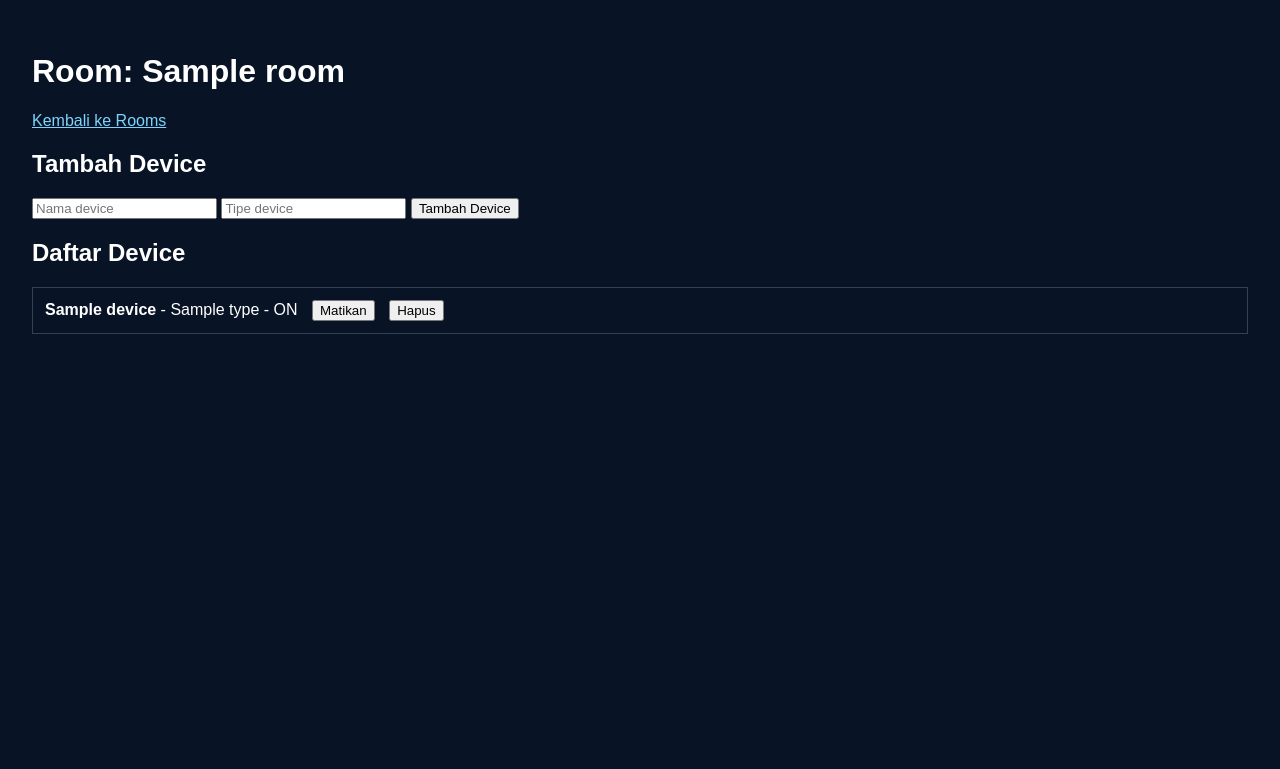
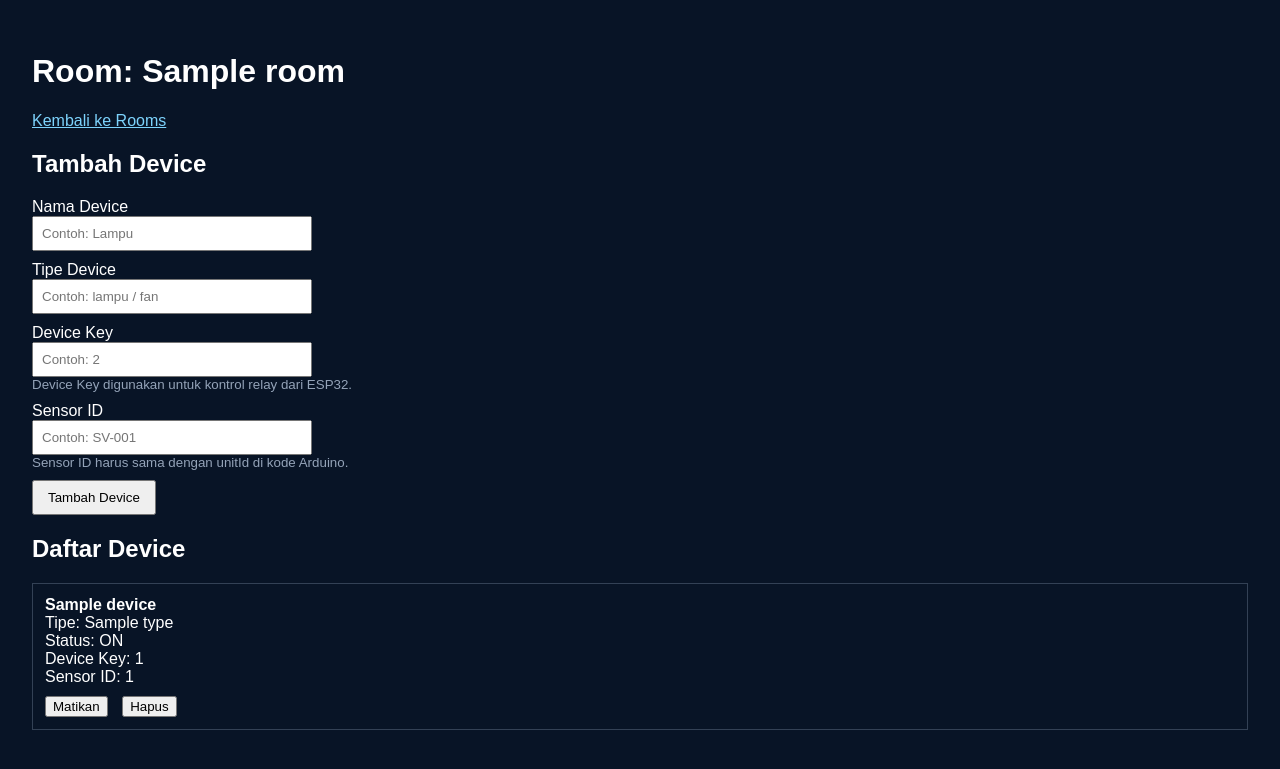
Before and after one commit to vinokayan/SMARTVOLT, a Laravel app: template resources/views/rooms-show.blade.php in a window 1280 px wide. Shown: the top 769 px of the page. Run offline with Laravel 12, Linux system fonts and the light colour scheme; the template is opened without the code that fills it: most values are stand-ins (such as "Sample title", 1, 10 or a date in 2020); some libraries are stand-ins or nearby versions.

Commit message:
Menambahakan ID sensor

```diff
--- a/resources/views/rooms-show.blade.php
+++ b/resources/views/rooms-show.blade.php
@@ -6,43 +6,129 @@
     <title>{{ $room->name }} - SmartVolt</title>
 </head>
 <body style="background:#081426; color:white; font-family:Arial; padding:24px;">
+
     <h1>Room: {{ $room->name }}</h1>
-    <p><a href="{{ route('rooms') }}" style="color:#7dd3fc;">Kembali ke Rooms</a></p>
+
+    <p>
+        <a href="{{ route('rooms') }}" style="color:#7dd3fc;">
+            Kembali ke Rooms
+        </a>
+    </p>
 
     @if(session('status'))
-        <div style="margin:12px 0; color:#86efac;">{{ session('status') }}</div>
+        <div style="margin:12px 0; color:#86efac;">
+            {{ session('status') }}
+        </div>
     @endif
 
     @if($errors->any())
-        <div style="margin:12px 0; color:#fca5a5;">{{ $errors->first() }}</div>
+        <div style="margin:12px 0; color:#fca5a5;">
+            {{ $errors->first() }}
+        </div>
     @endif
 
     <h2>Tambah Device</h2>
+
     <form action="{{ route('rooms.devices.store', $room->id) }}" method="POST" style="margin-bottom:20px;">
         @csrf
-        <input type="text" name="name" placeholder="Nama device" required>
-        <input type="text" name="type" placeholder="Tipe device">
-        <button type="submit">Tambah Device</button>
+
+        <div style="margin-bottom:10px;">
+            <label>Nama Device</label><br>
+            <input
+                type="text"
+                name="name"
+                placeholder="Contoh: Lampu"
+                required
+                style="padding:8px; width:260px;"
+            >
+        </div>
+
+        <div style="margin-bottom:10px;">
+            <label>Tipe Device</label><br>
+            <input
+                type="text"
+                name="type"
+                placeholder="Contoh: lampu / fan"
+                style="padding:8px; width:260px;"
+            >
+        </div>
+
+        <div style="margin-bottom:10px;">
+            <label>Device Key</label><br>
+            <input
+                type="text"
+                name="esp32_device_id"
+                placeholder="Contoh: 2"
+                required
+                style="padding:8px; width:260px;"
+            >
+            <small style="display:block; color:#94a3b8;">
+                Device Key digunakan untuk kontrol relay dari ESP32.
+            </small>
+        </div>
+
+        <div style="margin-bottom:10px;">
+            <label>Sensor ID</label><br>
+            <input
+                type="text"
+                name="esp_unit_id"
+                placeholder="Contoh: SV-001"
+                style="padding:8px; width:260px;"
+            >
+            <small style="display:block; color:#94a3b8;">
+                Sensor ID harus sama dengan unitId di kode Arduino.
+            </small>
+        </div>
+
+        <button type="submit" style="padding:8px 14px;">
+            Tambah Device
+        </button>
     </form>
 
     <h2>Daftar Device</h2>
+
     @forelse($devices as $device)
         <div style="margin-bottom:12px; padding:12px; border:1px solid #334155;">
-            <strong>{{ $device->name }}</strong> - {{ $device->type ?? 'device' }} - {{ $device->status ? 'ON' : 'OFF' }}
+            <strong>{{ $device->name }}</strong><br>
 
-            <form action="{{ route('rooms.devices.toggle', [$room->id, $device->id]) }}" method="POST" style="display:inline-block; margin-left:10px;">
+            <span>
+                Tipe:
+                {{ $device->type ?? 'device' }}
+            </span><br>
+
+            <span>
+                Status:
+                {{ $device->status ? 'ON' : 'OFF' }}
+            </span><br>
+
+            <span>
+                Device Key:
+                {{ $device->esp32_device_id ?? '-' }}
+            </span><br>
+
+            <span>
+                Sensor ID:
+                {{ $device->esp_unit_id ?? '-' }}
+            </span><br>
+
+            <form action="{{ route('rooms.devices.toggle', [$room->id, $device->id]) }}" method="POST" style="display:inline-block; margin-top:10px;">
                 @csrf
-                <button type="submit">{{ $device->status ? 'Matikan' : 'Nyalakan' }}</button>
+                <button type="submit">
+                    {{ $device->status ? 'Matikan' : 'Nyalakan' }}
+                </button>
             </form>
 
             <form action="{{ route('rooms.devices.destroy', [$room->id, $device->id]) }}" method="POST" style="display:inline-block; margin-left:10px;">
                 @csrf
                 @method('DELETE')
-                <button type="submit">Hapus</button>
+                <button type="submit">
+                    Hapus
+                </button>
             </form>
         </div>
     @empty
         <p>Belum ada device di room ini.</p>
     @endforelse
+
 </body>
 </html>
```
Also changed, not shown: app/Http/Controllers/DeviceController.php (+46 -12 lines), resources/views/rooms.blade.php (+40 -2 lines).
